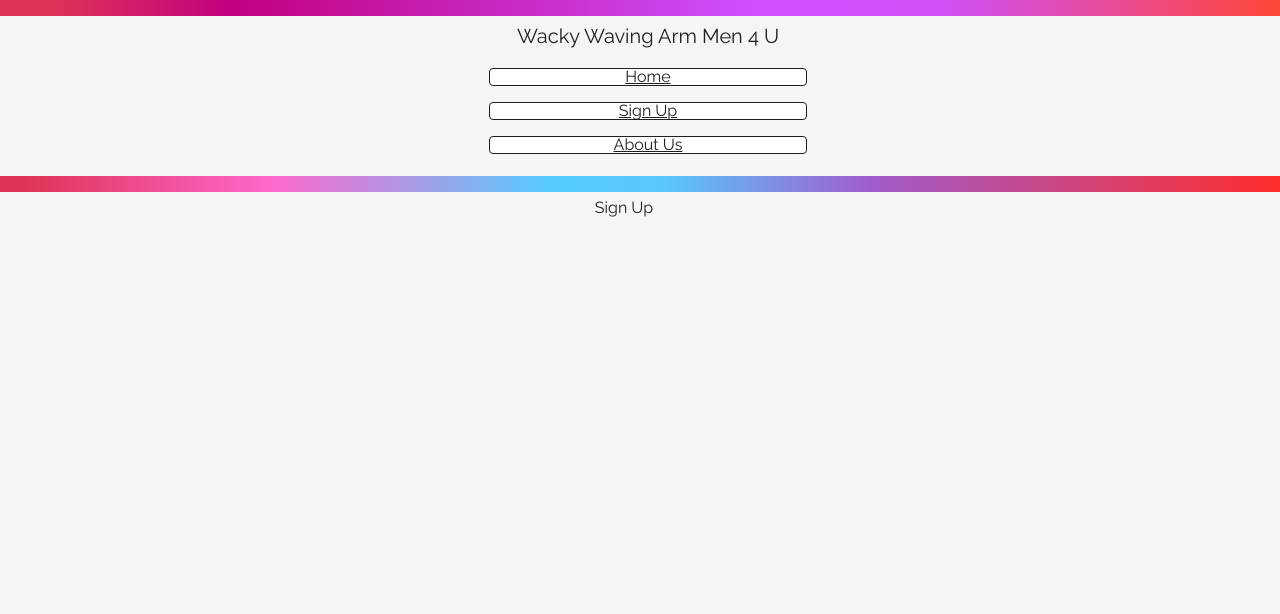
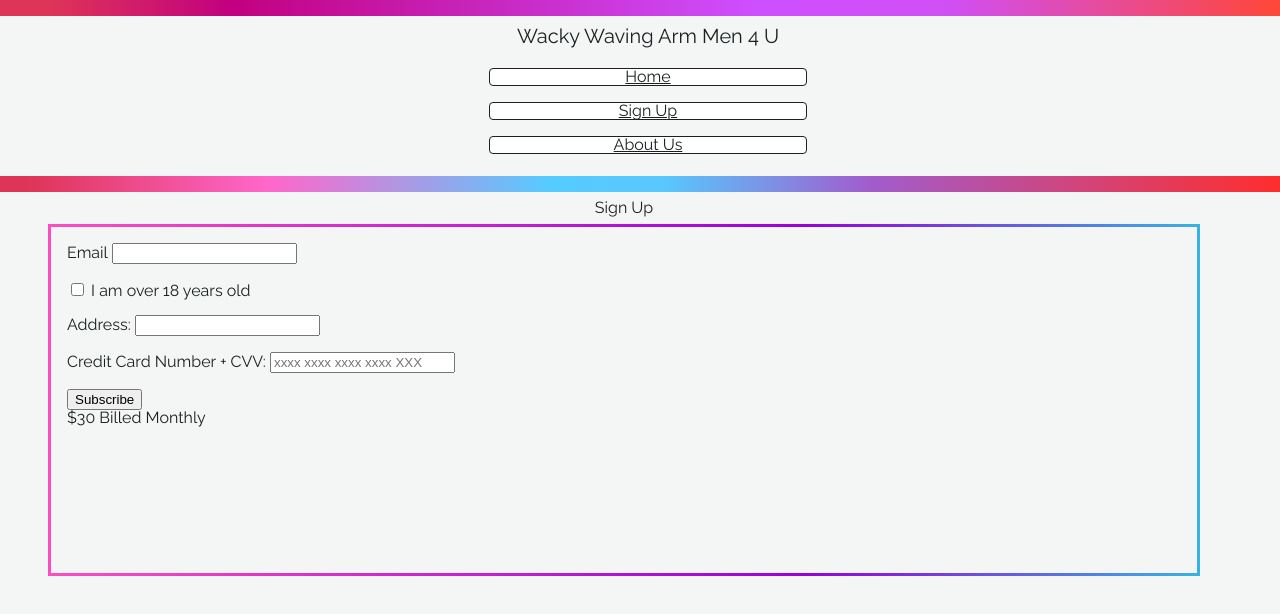
Before and after one commit to ITMD-362-Tiberi/project1, a plain HTML site: page sign_up/index.html in a window 1280 px wide. Drawn offline with Linux system fonts and the light colour scheme.

Commit message:
Adjusted homepage image. Added content to sign up form.

```diff
--- a/css/styles.css
+++ b/css/styles.css
@@ -5,7 +5,7 @@ html {
 body {
     display: grid;
     grid-template-columns: 2.5% 1.25% 90% 1.25% 2.5%;
-    grid-template-rows: 1em 10em 1em 2em 10em 10em auto;
+    grid-template-rows: 1em 10em 1em 2em 10em 10em 1em auto;
     font-family: 'Raleway', Arial, sans-serif;
     background-color: #F4F6F6;
     word-wrap: break-all;
@@ -81,12 +81,12 @@ article img {
     width: 90%;
 }
 
-h2{
+h2 {
     margin-top: 1em;
     text-decoration: underline;
 }
 
-article p{
+article p {
     margin-top: 1em;
     font-size: small;
 }
@@ -97,10 +97,25 @@ article p{
     border-width: 3px;
     border-image-source: linear-gradient(90deg, rgba(255,75,194,1) 0%, rgba(153,0,223,1) 66%, rgba(55,178,228,1) 100%);
 }
+form {
+    grid-row-start: 5;
+    grid-row-end: 7;
+    grid-column: 3;
+    border: 1px solid black;
+    margin-bottom: -2em;
+}
+
+form li {
+    margin: 1em;
+}
 
 @media screen and (min-width: 769px) {
+    article{
+        margin-left: 20%;
+        margin-right: 20%;
+    }
     article img {
-        width: 50%;
+        width: 65%;
     }
     nav a {
         width: 25%;
--- a/sign_up/index.html
+++ b/sign_up/index.html
@@ -21,5 +21,29 @@
   </header>
   <div class="btt_trim">&nbsp;</div>
   <dd class="slogan center">Sign Up</dd>
+  <form class="border-gradient">
+    <ol>
+        <li id="input-email">
+          <label for="email">Email</label>
+          <input type="email" name="email" id="email" pattern="^.+@.+$" />
+        </li>
+        <li id="input-age-verification">
+          <input type="checkbox" id="age-verification" name="age-verification" value="18" />
+          <label for="age-verification">I am over 18 years old</label>
+        </li>
+        <li>
+            <label for="address">Address:</label>
+            <input type="text" id="address"></input>
+        </li>
+        <li>
+            <label for="ccn">Credit Card Number + CVV:</label>
+            <input id="ccn" type="tel" inputmode="numeric" pattern="[0-9\s]{13,19}" autocomplete="cc-number" maxlength="19" placeholder="xxxx xxxx xxxx xxxx XXX">
+        </li>
+        <li id="input-submit">
+          <input type="submit" name="submit" id="submit" value="Subscribe" />
+          <aside>$30 Billed Monthly</aside>
+        </li>
+      </ol>
+  </form>
 </body>
 </html>
```
